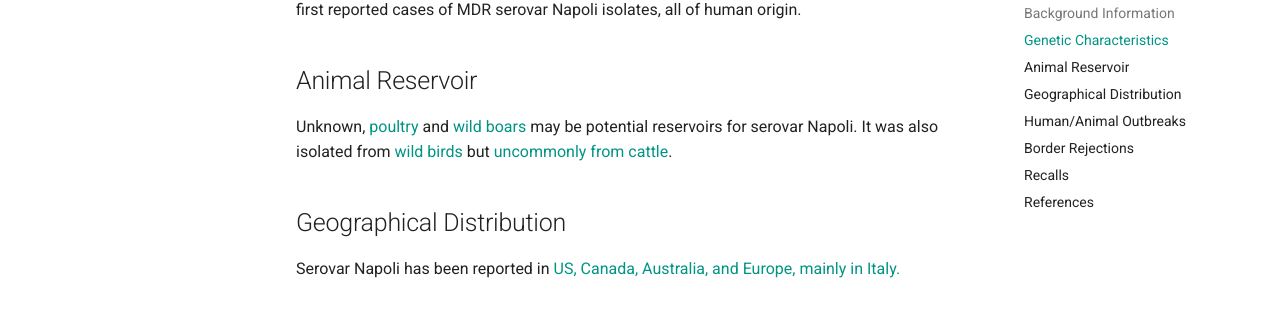
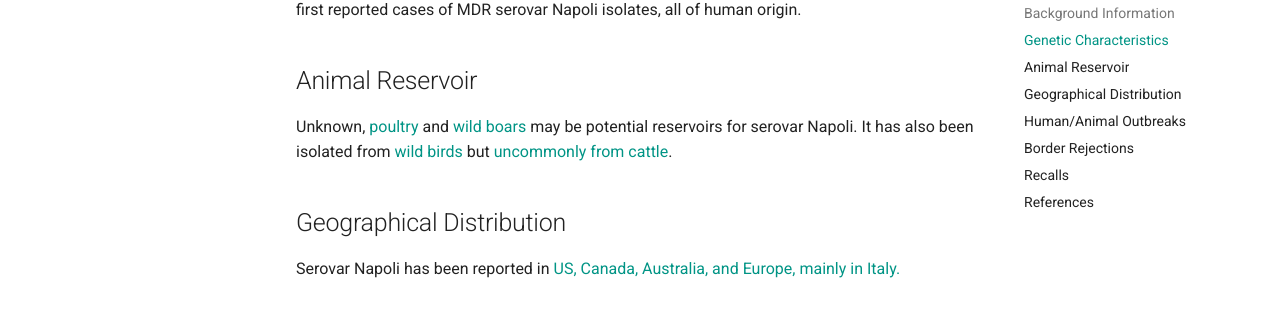
Before and after one commit to FSL-MQIP/salmonella-serovar-wiki, an MkDocs documentation site: the page built from docs/serovars/group-d/napoli.md, in a window 1280 px wide and 900 px high, scrolled down 1378 px. Shown: the part 143-453 px from the top of the window. Built offline with MkDocs 1.6.1 and Material for MkDocs 9.7.7, drawn with Linux system fonts in a browser that asks for light colours; comment, search, counter and statistics services are not loaded.

Commit message:
Update napoli.md

```diff
--- a/docs/serovars/group-d/napoli.md
+++ b/docs/serovars/group-d/napoli.md
@@ -20,7 +20,7 @@ Serovar Napoli has been found to be [monophyletic](https://www.frontiersin.org/j
 
 ## Animal Reservoir
 
-Unknown, [poultry](https://pmc.ncbi.nlm.nih.gov/articles/PMC8276318/#:~:text=So%20far%2C%20it%20has%20been,undoubted%20benefit%20at%20community%20level.) and [wild boars](https://link.springer.com/article/10.1007/s10393-023-01625-y) may be potential reservoirs for serovar Napoli. It was also isolated from [wild birds](https://www.scielosp.org/article/aiss/2014.v50n1/96-98/) but [uncommonly from cattle](https://efsa.onlinelibrary.wiley.com/doi/pdf/10.2903/sp.efsa.2022.EN-7687).
+Unknown, [poultry](https://pmc.ncbi.nlm.nih.gov/articles/PMC8276318/#:~:text=So%20far%2C%20it%20has%20been,undoubted%20benefit%20at%20community%20level.) and [wild boars](https://link.springer.com/article/10.1007/s10393-023-01625-y) may be potential reservoirs for serovar Napoli. It has also been isolated from [wild birds](https://www.scielosp.org/article/aiss/2014.v50n1/96-98/) but [uncommonly from cattle](https://efsa.onlinelibrary.wiley.com/doi/pdf/10.2903/sp.efsa.2022.EN-7687).
 
 ## Geographical Distribution
 
```
